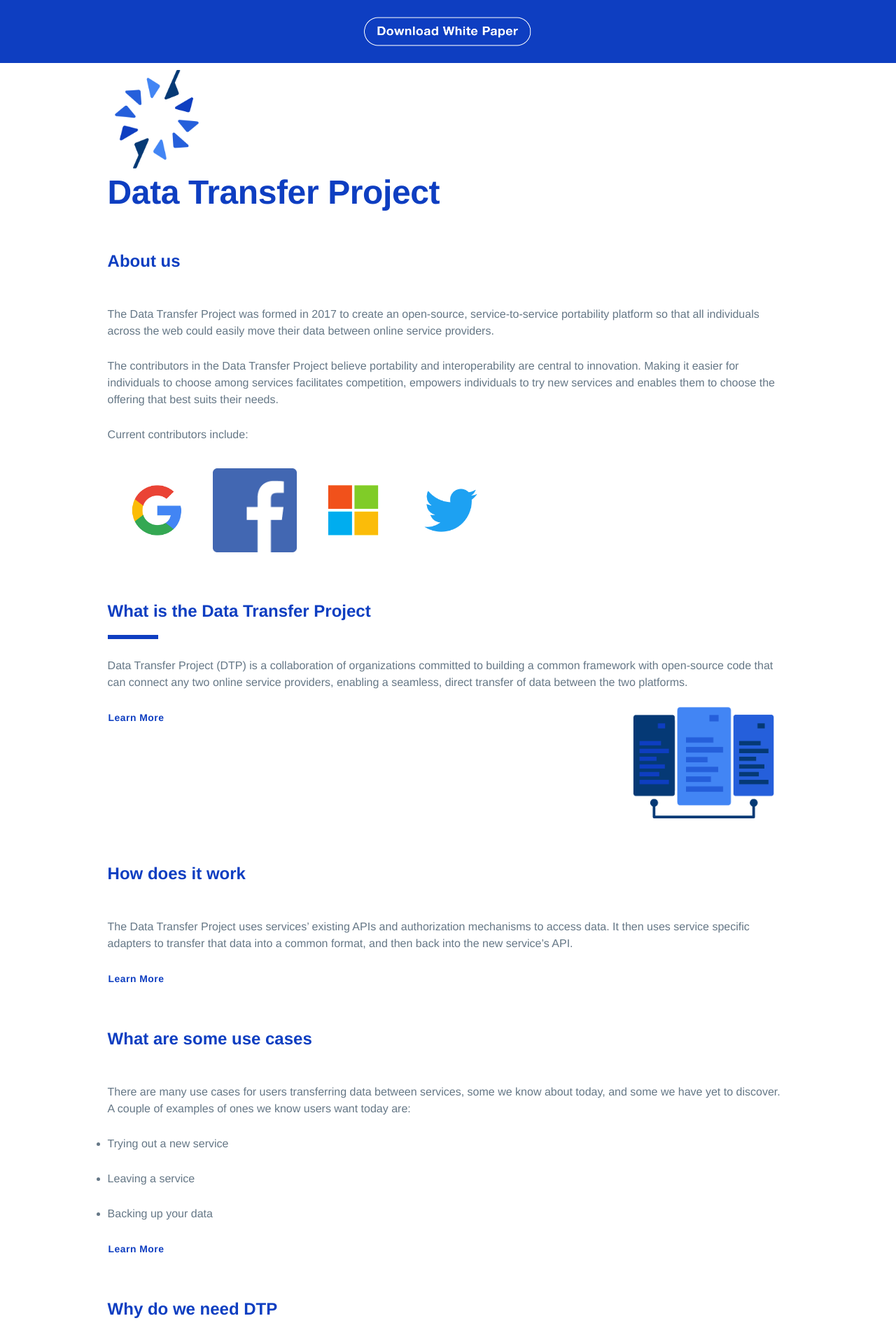
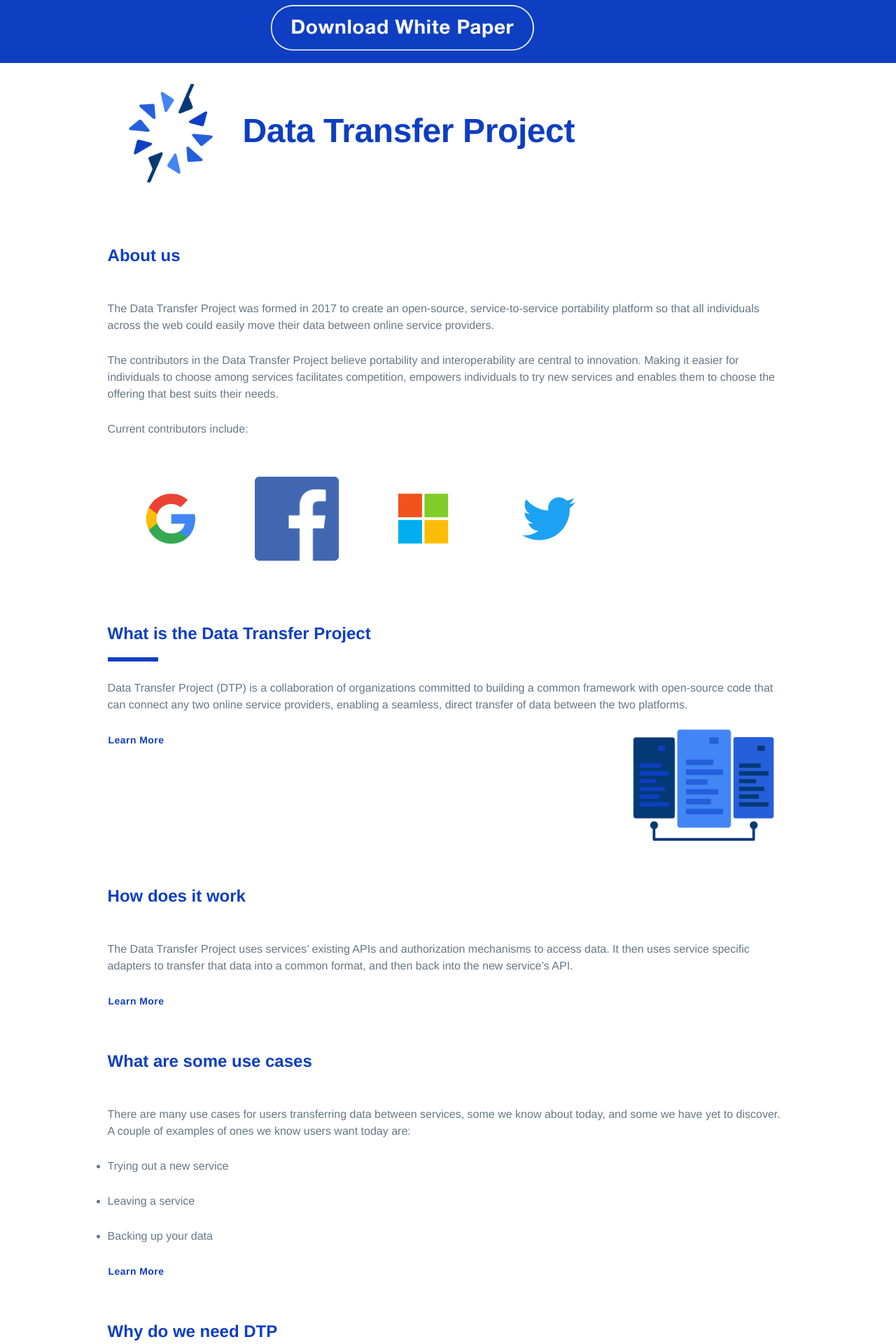
Before and after one commit to holachuy/staging-dtp, a Jekyll site: the page built from index.md, in a window 1280 px wide. Shown: the top 1920 px of the page at 70% size. Built offline with Jekyll 4.4.1, drawn with Linux system fonts in a browser that asks for light colours; our own code applies the rules of GitHub Pages for plain Markdown files.

Commit message:
Update style.scss

```diff
--- a/assets/css/style.scss
+++ b/assets/css/style.scss
@@ -14,12 +14,18 @@ $section-headings-color: #2a8de1;
 }
 
 .header-image {
+    margin-right: 10%;
+    height: 90%;
+    vertical-align: middle;
+}
+
+.logo-image {
     padding: 20px;
     width: 20%;
     vertical-align: middle;
 }
 
-.header-text {
+.logo-text {
     display: inline-block;
 }
 
```
